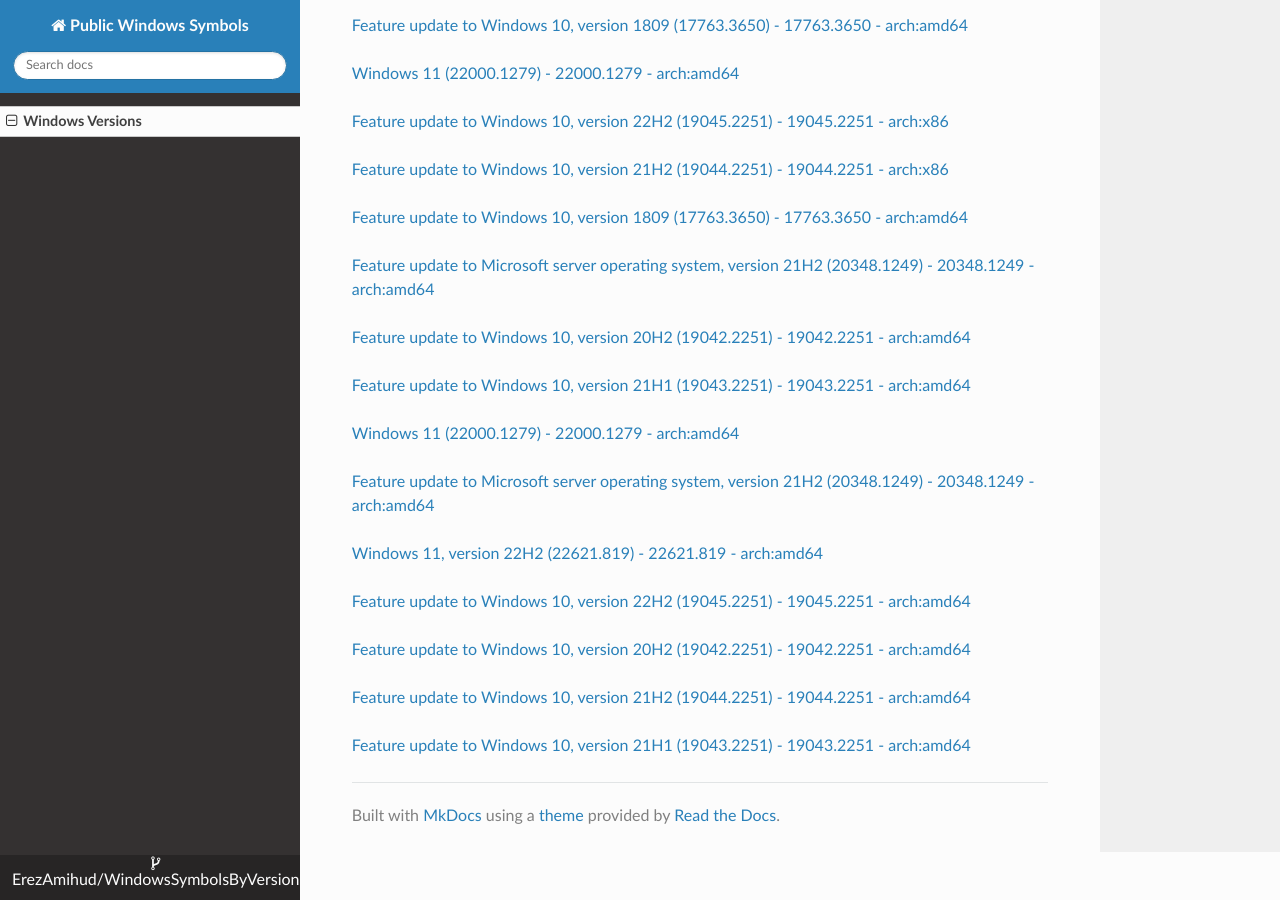
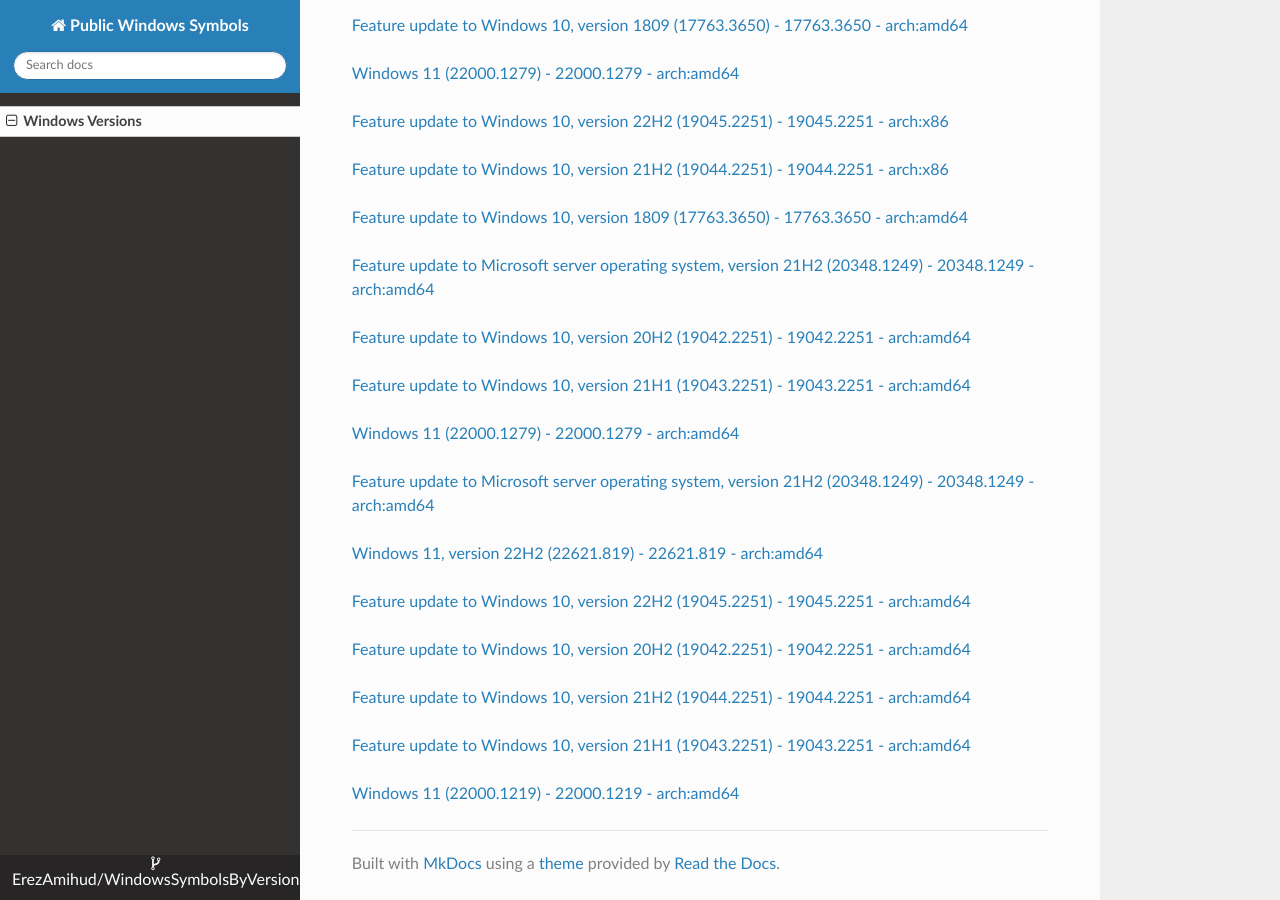
Before and after one commit to ErezAmihud/WindowsSymbolsByVersion, an MkDocs documentation site: the page built from docs/index.md, in a window 1280 px wide and 900 px high, scrolled down 46085 px. Built offline with MkDocs 1.6.1, drawn with Linux system fonts in a browser that asks for light colours; nearby versions of some CDN libraries.

Commit message:
Automated commit, add manifest for cc246f69-8058-4501-bda1-47bfcf662a2c

```diff
--- a/docs/index.md
+++ b/docs/index.md
@@ -2707,3 +2707,6 @@
 
 
 [Feature update to Windows 10, version 21H1 (19043.2251) - 19043.2251 - arch:amd64](https://github.com/ErezAmihud/WindowsSymbolsByVersion/blob/main/manifests/cde50e47-46c2-4010-906b-bb61758750f1.manifest)
+
+
+[Windows 11 (22000.1219) - 22000.1219 - arch:amd64](https://github.com/ErezAmihud/WindowsSymbolsByVersion/blob/main/manifests/cc246f69-8058-4501-bda1-47bfcf662a2c.manifest)
```
Also changed, not shown: process_builds.json (+1 -1 lines), 1 other file.
